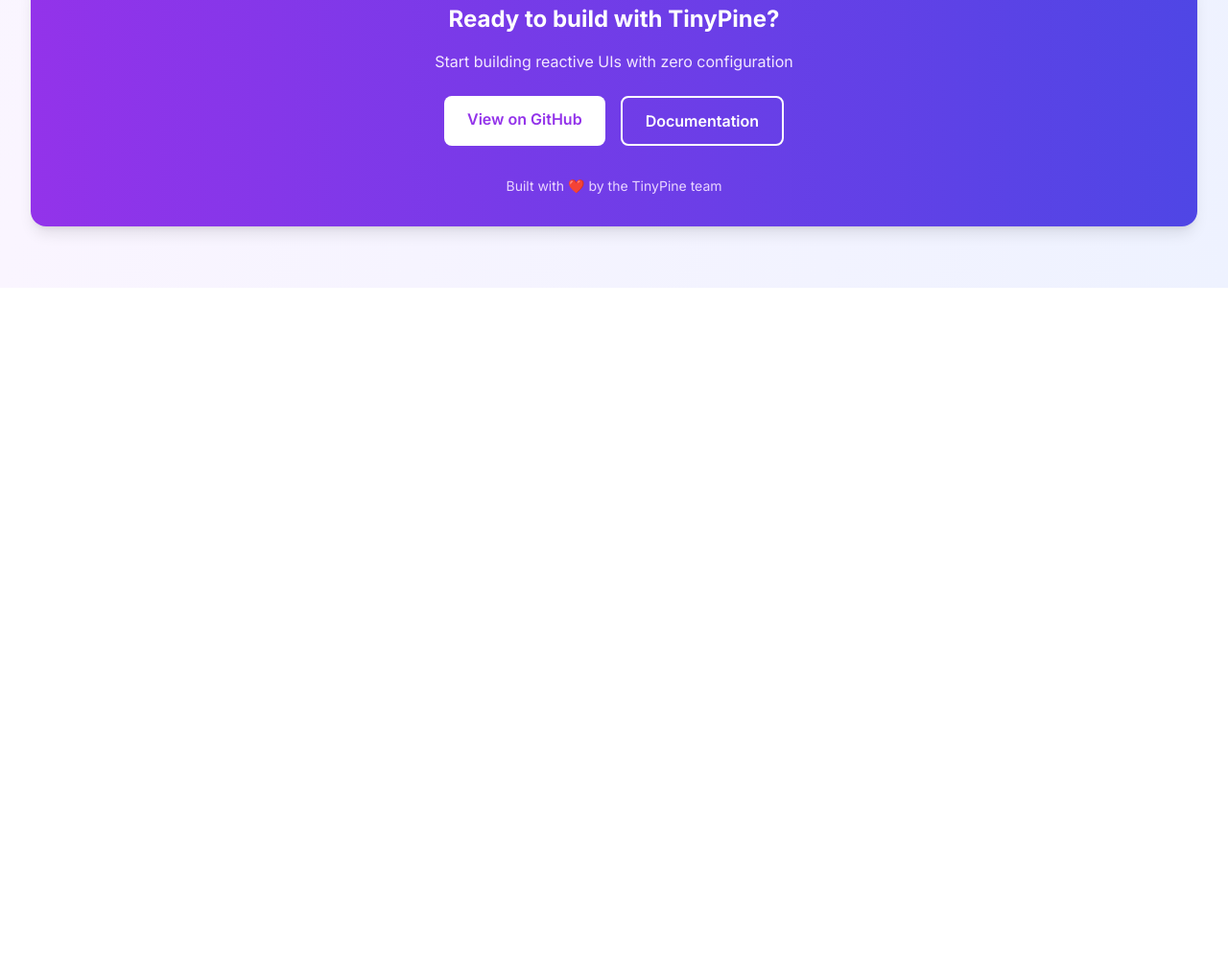
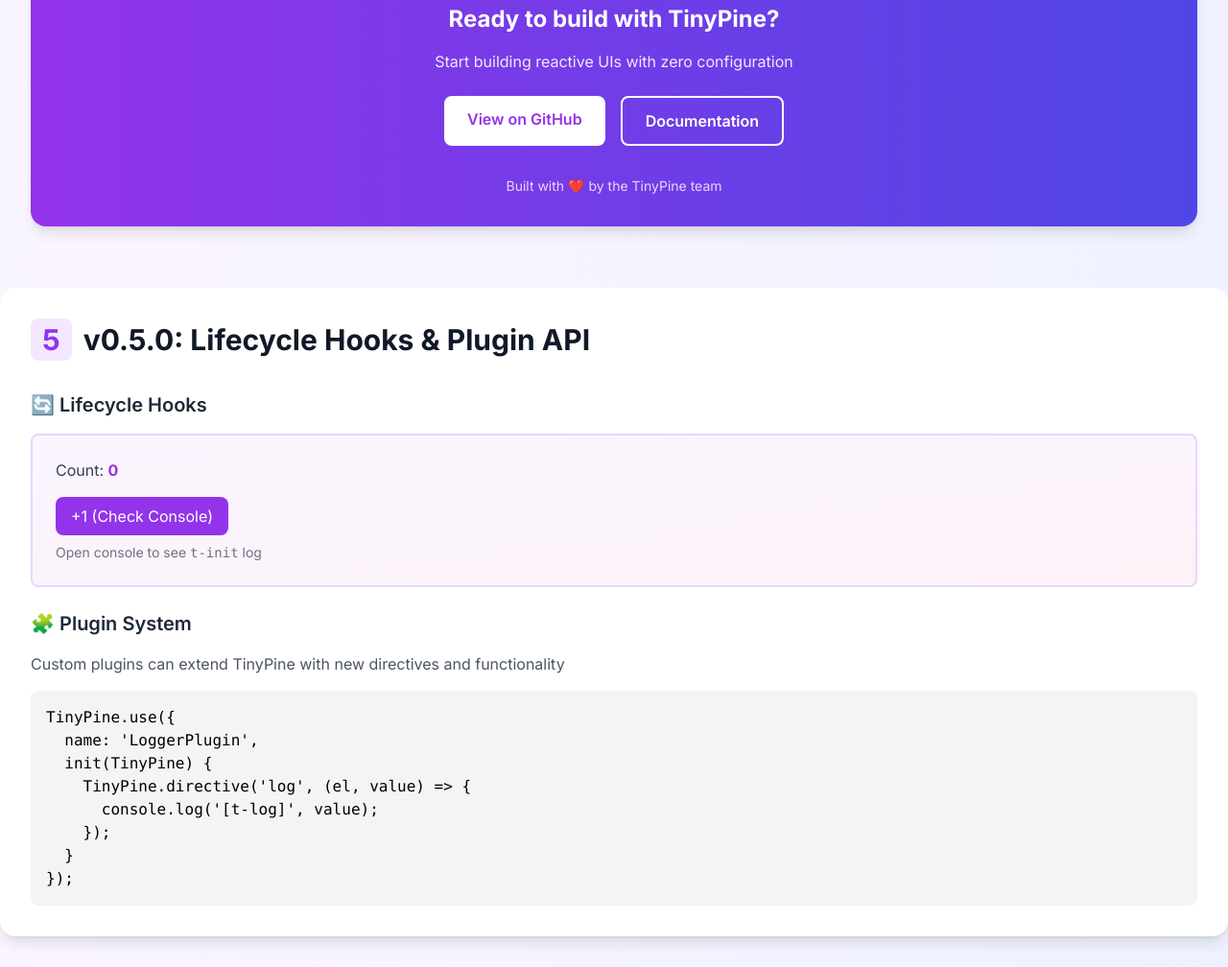
Before and after one commit to DigitalCoreHub/TinyPine, a website: page demo/index.html in a window 1280 px wide. Shown: the part 5390-6398 px from the top of the page at 96% size. Before the commit the page ends 5690 px from the top, so only its background shows below. Drawn offline with nearby package versions, Linux system fonts and the light colour scheme.

Commit message:
feat(v0.5.0): Add lifecycle hooks and plugin API
- Implemented t-init, t-effect, and t-destroy lifecycle directives
- Added TinyPine.use() and TinyPine.directive() for plugin system
- Introduced reactive dependency tracking for t-effect
- Enhanced debug logs for plugin and lifecycle events
- Updated demo with lifecycle example
- Updated README with v0.5.0 documentation
- Build size: 14.44 KB

```diff
--- a/demo/index.html
+++ b/demo/index.html
@@ -407,6 +407,51 @@
 
   </div>
 
+    <!-- v0.5.0: Lifecycle Hooks Demo -->
+    <section class="bg-white rounded-2xl shadow-lg p-8 mb-8">
+      <h2 class="text-3xl font-bold text-gray-900 mb-8 flex items-center">
+        <span class="bg-purple-100 text-purple-600 px-3 py-1 rounded-lg mr-3">5</span>
+        v0.5.0: Lifecycle Hooks & Plugin API
+      </h2>
+
+      <!-- Lifecycle Demo -->
+      <div class="mb-6">
+        <h3 class="text-xl font-semibold text-gray-800 mb-4">🔄 Lifecycle Hooks</h3>
+
+        <div t-data="{ count: 0 }"
+             t-init="console.log('[Lifecycle] Mounted!')"
+             class="bg-gradient-to-br from-purple-50 to-pink-50 rounded-lg p-6 border-2 border-purple-200">
+
+          <p class="text-gray-700 mb-4">Count: <span t-text="count" class="font-bold text-purple-600"></span></p>
+          <button t-click="count++" class="px-4 py-2 bg-purple-600 text-white rounded-lg hover:bg-purple-700 transition">
+            +1 (Check Console)
+          </button>
+          <p class="text-sm text-gray-500 mt-2">
+            Open console to see <code>t-init</code> log
+          </p>
+        </div>
+      </div>
+
+      <!-- Plugin Demo -->
+      <div>
+        <h3 class="text-xl font-semibold text-gray-800 mb-4">🧩 Plugin System</h3>
+        <p class="text-gray-600 mb-4">
+          Custom plugins can extend TinyPine with new directives and functionality
+        </p>
+        <pre class="bg-gray-100 p-4 rounded-lg overflow-x-auto">
+<code>TinyPine.use({
+  name: 'LoggerPlugin',
+  init(TinyPine) {
+    TinyPine.directive('log', (el, value) => {
+      console.log('[t-log]', value);
+    });
+  }
+});</code></pre>
+      </div>
+    </section>
+
+  </div>
+
   <!-- TinyPine Core -->
   <script src="/src/store.js"></script>
   <script src="/src/core.js"></script>
--- a/package.json
+++ b/package.json
@@ -1,6 +1,6 @@
 {
   "name": "tinypine",
-  "version": "0.4.0",
+  "version": "0.5.0",
   "description": "Minimal, comfortable & intuitive reactive micro-framework",
   "main": "src/core.js",
   "type": "module",
--- a/src/core.js
+++ b/src/core.js
@@ -69,7 +69,7 @@
  * - Sadece state property'lerine erişim var
  * - Global scope'a erişim yok (security)
  */
-function evaluateExpression(expression, state, contextObj) {
+function evaluateExpression(expression, state, contextObj, depTracker) {
     try {
         const context = {};
 
@@ -225,6 +225,62 @@
         if (context && refName) {
             context.refs[refName] = element;
             debugLog(`Registered ref: ${refName}`, element);
+        }
+    },
+
+    /**
+     * t-init: Element mount olduğunda çalışır
+     */
+    't-init': function(element, expression, state, contextObj) {
+        if (!element._tinypineInitFired) {
+            try {
+                evaluateExpression(expression, state, contextObj);
+                element._tinypineInitFired = true;
+                debugLog('[t-init]', { element });
+            } catch (e) {
+                console.error('[TinyPine] t-init error:', e);
+            }
+        }
+    },
+
+    /**
+     * t-effect: Reactive effect - re-runs when dependencies change
+     */
+    't-effect': function(element, expression, state, contextObj) {
+        if (!element._tinypineEffectHandler) {
+            // Track dependencies
+            const deps = new Set();
+
+            // First run with dependency tracking
+            try {
+                evaluateExpression(expression, state, contextObj, deps);
+                debugLog('[t-effect] Initial run', { element, deps: Array.from(deps) });
+            } catch (e) {
+                console.error('[TinyPine] t-effect error:', e);
+            }
+
+            // Store effect info
+            element._tinypineEffectHandler = {
+                expression,
+                deps: Array.from(deps),
+                lastValues: new Map()
+            };
+        }
+    },
+
+    /**
+     * t-destroy: Element DOM'dan kaldırıldığında çalışır
+     */
+    't-destroy': function(element, expression, state, contextObj) {
+        if (!element._tinypineDestroyHandler) {
+            element._tinypineDestroyHandler = () => {
+                try {
+                    evaluateExpression(expression, state, contextObj);
+                    debugLog('[t-destroy]', { element });
+                } catch (e) {
+                    console.error('[TinyPine] t-destroy error:', e);
+                }
+            };
         }
     },
 
@@ -1040,4 +1096,22 @@
             if (val) console.log('🔍 TinyPine debug enabled');
         }
     });
+
+    // Plugin System
+    window.TinyPine.use = function(plugin) {
+        if (typeof plugin.init === 'function') {
+            plugin.init(window.TinyPine);
+            if (debugMode) {
+                console.log('[TinyPine][Plugin]', plugin.name || 'Unknown', 'initialized');
+            }
+        }
+        return window.TinyPine;
+    };
+
+    window.TinyPine.directive = function(name, handler) {
+        directiveHandlers['t-' + name] = handler;
+        if (debugMode) {
+            console.log('[TinyPine] Custom directive registered: t-' + name);
+        }
+    };
 }
```
Also changed, not shown: README.md.
